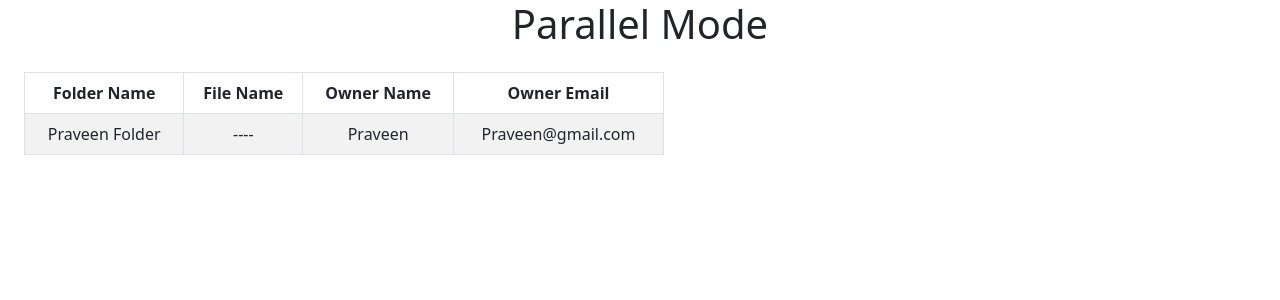
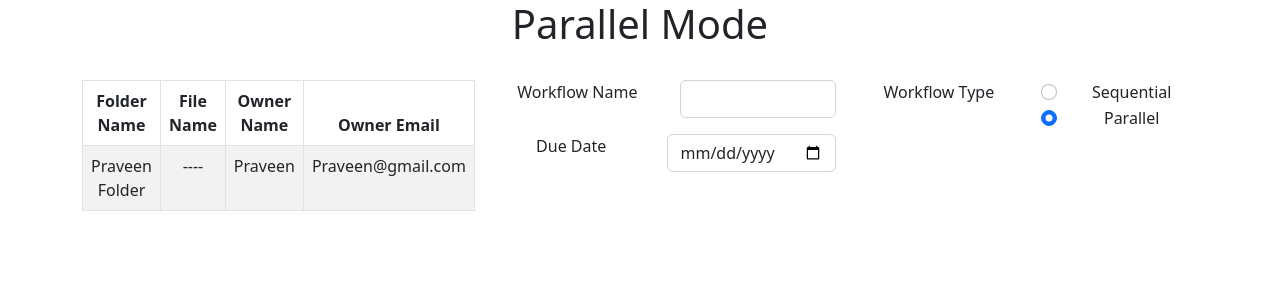
Before and after one commit to jisshub/parallel-mode-app-reactjs-development, a React (Create React App) app: page / in a window 1280 px wide. Shown: the top 300 px of the page. Built offline with nearby package versions, Linux system fonts and the light colour scheme.

Commit message:
Workflow-flow-design-inprogress

```diff
--- a/src/components/Workflow.css
+++ b/src/components/Workflow.css
@@ -1,4 +1,3 @@
-div.table {
-    max-width: 50%;
-    margin: 1.5rem;
+div.table, div.workflow-form, div.workflow-form-2 {
+    margin-top: 1.5rem;
 }
--- a/src/components/Workflow.js
+++ b/src/components/Workflow.js
@@ -1,10 +1,16 @@
 import React from 'react'
 import Table from 'react-bootstrap/Table';
+import Container from 'react-bootstrap/Container';
+import Row from 'react-bootstrap/Row';
+import Col from 'react-bootstrap/Col';
 import './Workflow.css';
+import Form from 'react-bootstrap/Form';
 
 export default function Workflow() {
   return (
-    <div>
+    <Container>
+        <Row>
+            <Col>
                 <div className='table'>
                     <Table striped bordered>
                         <thead>
@@ -25,6 +31,61 @@ export default function Workflow() {
                         </tbody>
                     </Table>
                 </div>
+            </Col>
+            <Col>
+                <div className='workflow-form'>
+                    <Form>
+                        <Form.Group className='mb-3'>
+                            <Row>
+                                <Col>
+                                    <Form.Label>Workflow Name</Form.Label>
+                                </Col>
+                                <Col>
+                                    <Form.Control type='text' />
+                                </Col>
+                            </Row>
+                        </Form.Group>
+
+                        <Form.Group className='mb-3'>
+                            <Row>
+                                <Col>
+                                    <Form.Label>Due Date</Form.Label>
+                                </Col>
+                                <Col>
+                                    <Form.Control type='date' />
+                                </Col>
+                            </Row>
+                        </Form.Group>
+                    </Form>
                 </div>
+            </Col>
+            <Col>
+                <div className='workflow-form-2'>
+                    <Form>
+                        <Form.Group className='mb-3'>
+                            <Row>
+                                <Col>
+                                    <Form.Label>Workflow Type</Form.Label>
+                                </Col>
+                                <Col>
+                                    <Form.Check
+                                        type='radio'
+                                        id='workflow-type'
+                                        label='Sequential'
+                                    />
+                                    <Form.Check
+                                        type='radio'
+                                        id='workflow-type'
+                                        label='Parallel'
+                                        checked
+                                    />
+                                </Col>
+                            </Row>
+                        </Form.Group>
+                    </Form>
+                </div>
+            </Col>
+        </Row>
+    </Container>
   )
 }
```
Lines whose indentation alone changed are shown as unchanged.
